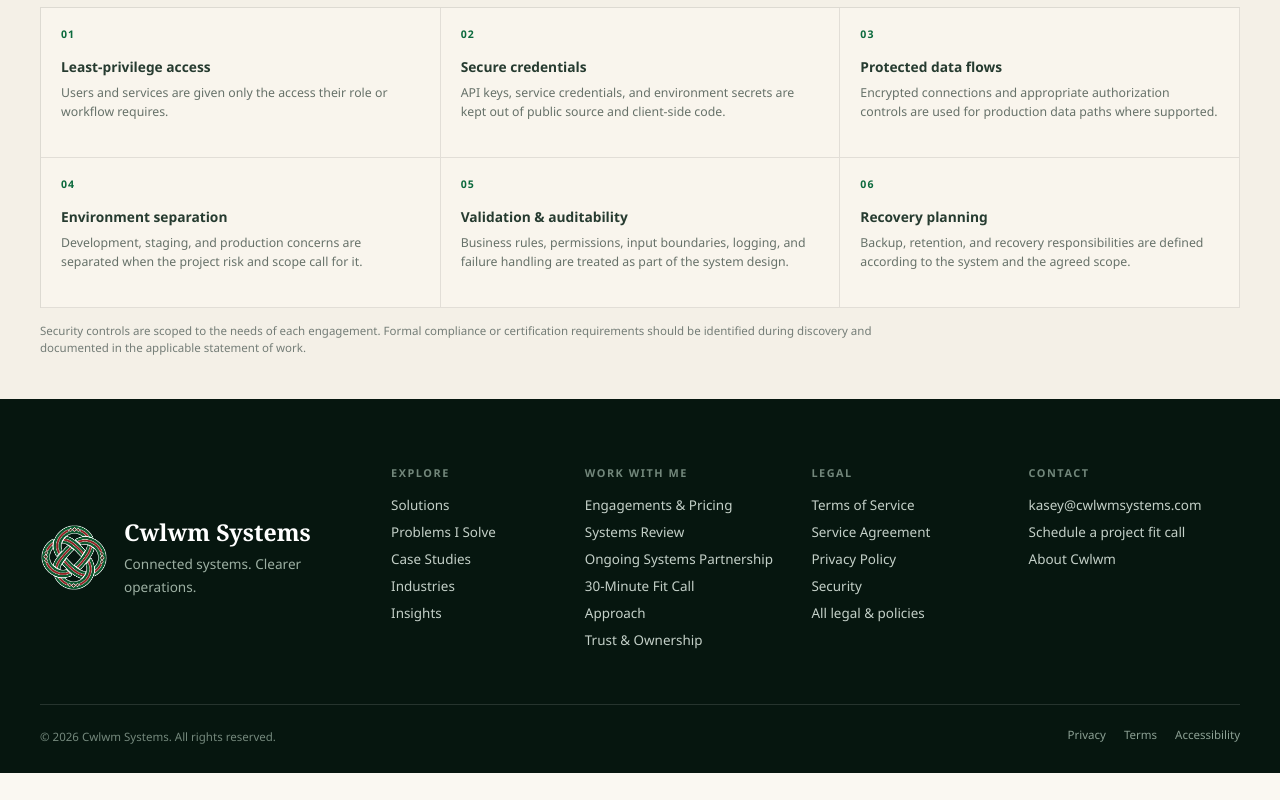
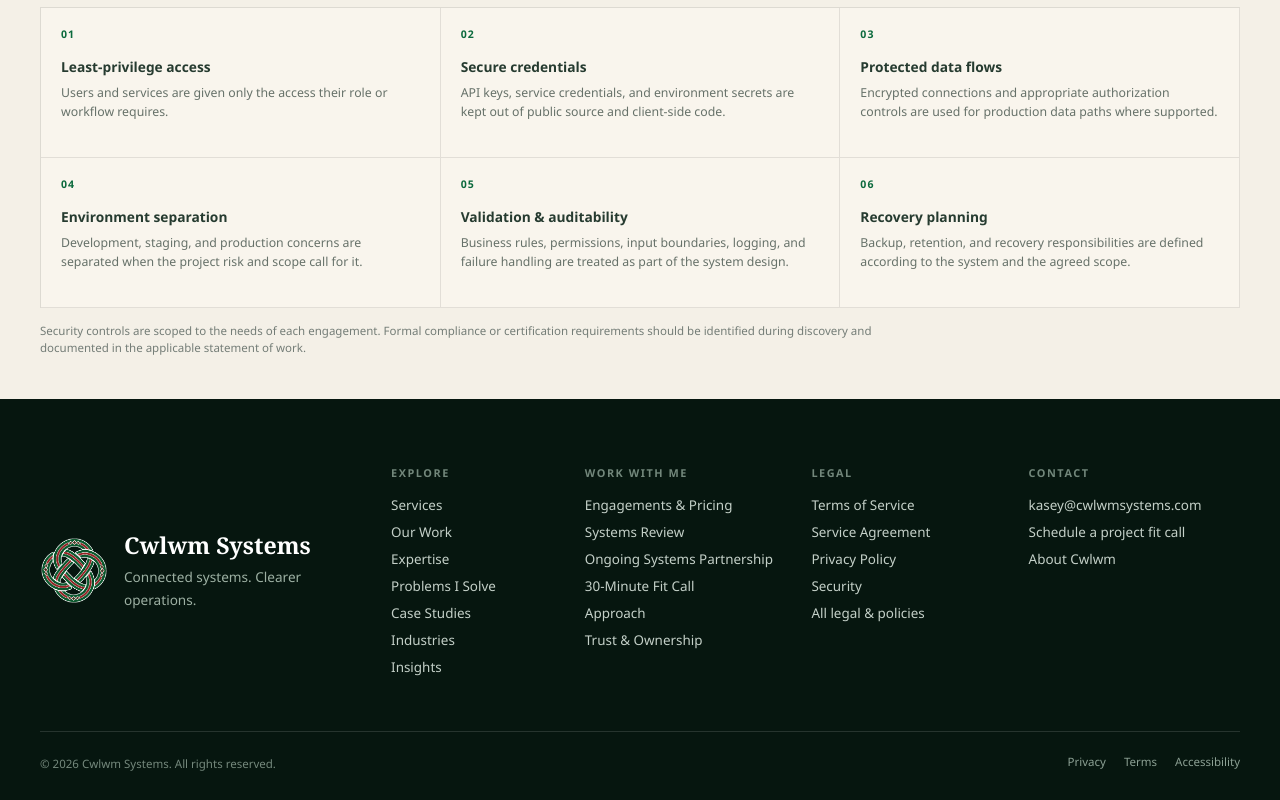
Before and after one commit to cwlwmsystems/cwlwmsystems, a Next.js app: page / in a window 1280 px wide. Shown: the part 5654-6454 px from the top of the page. Before the commit the page ends 6427 px from the top, so only its background shows below. Built offline with nearby package versions, Linux system fonts and the light colour scheme; no server answers.

Commit message:
Integrate website redesign into components/Footer.tsx

```diff
--- a/components/Footer.tsx
+++ b/components/Footer.tsx
@@ -3,7 +3,9 @@ import Link from "next/link";
 import { site } from "@/lib/site";
 
 const exploreLinks = [
-  { href: "/solutions", label: "Solutions" },
+  { href: "/solutions", label: "Services" },
+  { href: "/work", label: "Our Work" },
+  { href: "/expertise", label: "Expertise" },
   { href: "/problems", label: "Problems I Solve" },
   { href: "/case-studies", label: "Case Studies" },
   { href: "/industries", label: "Industries" },
```
